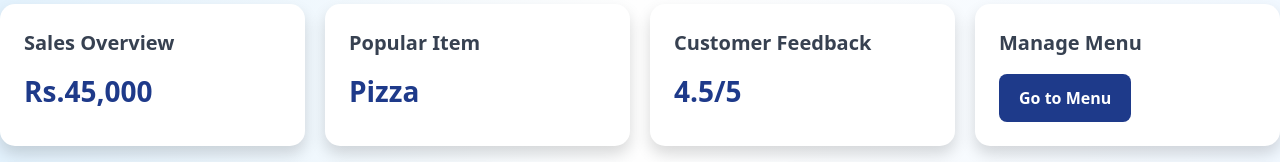
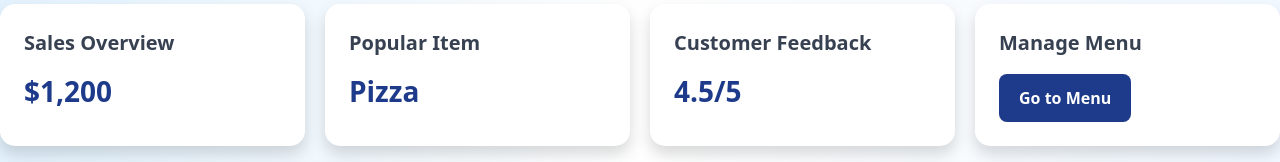
Before and after one commit to ruchspatil/VueCart, a Nuxt app: page /dashboard in a window 1280 px wide. Shown: the part 160-322 px from the top of the page. Built offline with nearby package versions, Linux system fonts and the light colour scheme.

Commit message:
Update dashboard.vue

```diff
--- a/pages/dashboard.vue
+++ b/pages/dashboard.vue
@@ -6,7 +6,7 @@
     <div class="card-container w-11/12 max-w-screen-xl">
       <div class="card">
         <h2 class="card-title">Sales Overview</h2>
-        <p class="card-value">Rs.45,000</p>
+        <p class="card-value">$1,200</p>
       </div>
       <div class="card">
         <h2 class="card-title">Popular Item</h2>
```
